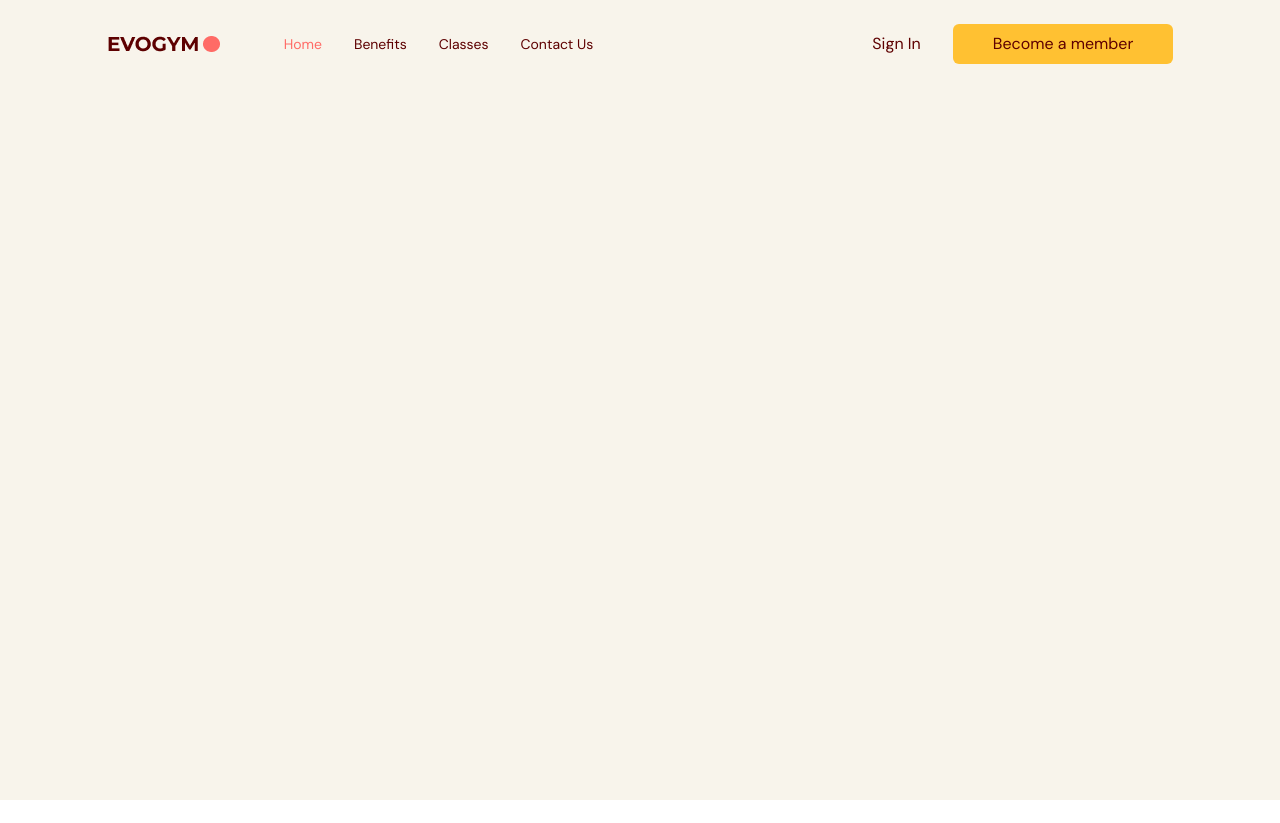
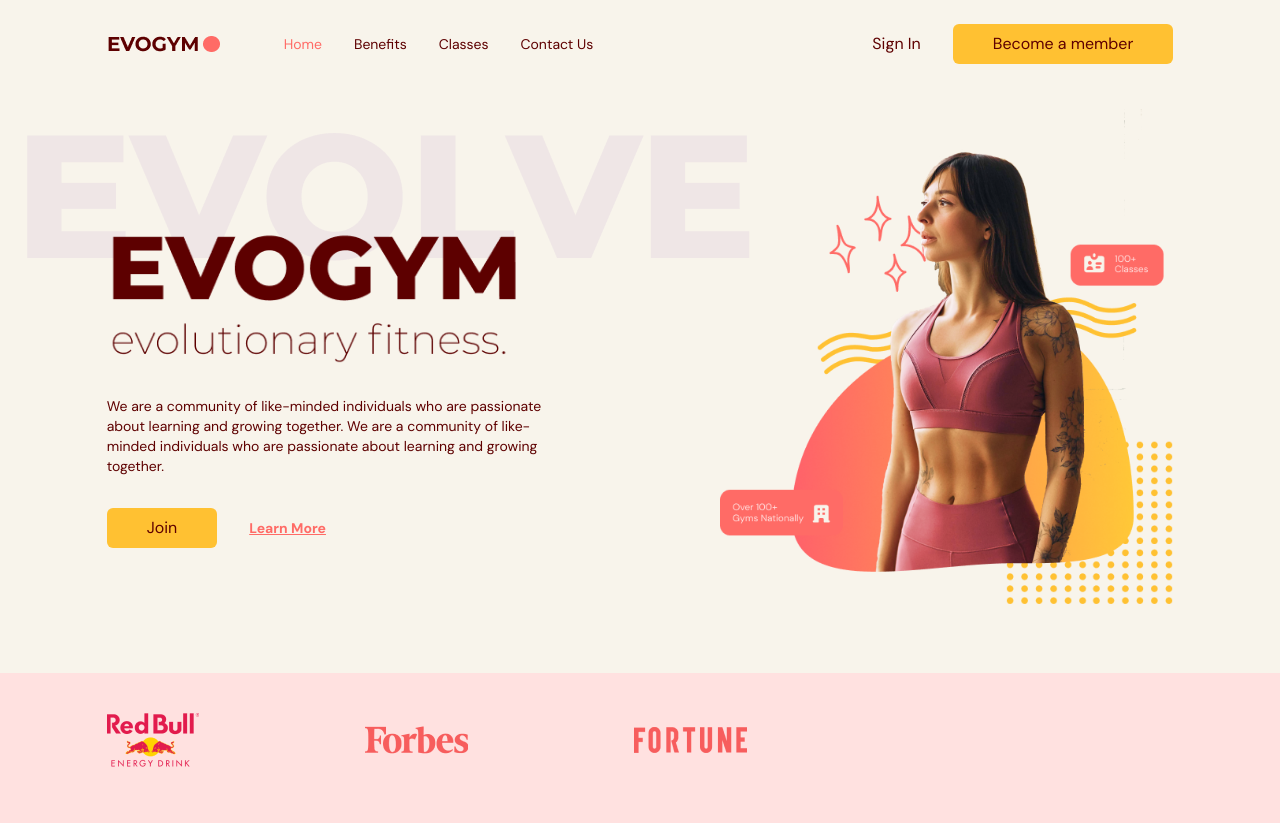
Before and after one commit to skynette/gym, a React (Vite) app: page / in a window 1280 px wide. Before the commit the page ends 800 px from the top, so only its background shows below. Built offline with nearby package versions, Linux system fonts and the light colour scheme.

Commit message:
homepage

```diff
--- a/src/App.tsx
+++ b/src/App.tsx
@@ -1,6 +1,7 @@
 import { useState, useEffect } from "react"
 import Navbar from "@/scenes/Navbar"
 import { SelectedPage } from "@/shared/types"
+import Home from "@/scenes/Home"
 
 
 function App() {
@@ -28,6 +29,7 @@
 				selectedPage={selectedPage}
 				setSelectedPage={setSelectedPage}
 			/>
+			<Home setSelectedPage={setSelectedPage} />
 		</div>
 	)
 }
--- /dev/null
+++ b/src/scenes/Home/index.tsx
@@ -0,0 +1,75 @@
+import useMediaQuery from "@/hooks/useMediaQuery";
+import ActionButton from "@/shared/ActionButton";
+import { SelectedPage } from "@/shared/types";
+import HomePageText from "@/assets/HomePageText.png";
+import HomePageGraphic from "@/assets/HomePageGraphic.png";
+import SponsorRedBull from "@/assets/SponsorRedBull.png";
+import SponsorForbes from "@/assets/SponsorForbes.png";
+import SponsorFortune from "@/assets/SponsorFortune.png";
+import AnchorLink from "react-anchor-link-smooth-scroll";
+
+type Props = {
+	setSelectedPage: (page: SelectedPage) => void;
+}
+
+const Home = ({ setSelectedPage }: Props) => {
+	const isAboveMediumScreens = useMediaQuery("(min-width: 1060px)")
+
+	return (
+		<section
+			id="home"
+			className="gap-16 bg-gray-20 py-10 md:h-full md:pb-0"
+		>
+			{/* IMAGE AND MAIN HEADER */}
+			<div className="md:flex mx-auto w-5/6 items-center justify-center md:h-5/6">
+				{/* MAIN HEADER */}
+				<div className="z-10 mt-32 md:basis-3/5">
+					{/* HEADINGS */}
+					<div className="md:-mt-20">
+						<div className="relative">
+							<div className="before:absolute before:-top-20  before:-left-20 before:z-[-1] md:before:content-evolvetext">
+								<img alt="home-page-text" src={HomePageText} />
+							</div>
+						</div>
+
+						<p className="mt-8 text-sm">
+							We are a community of like-minded individuals who are passionate about learning and growing together. We are a community of like-minded individuals who are passionate about learning and growing together.
+						</p>
+					</div>
+
+					{/* ACTION BUTTON */}
+					<div className="mt-8 flex items-center gap-8">
+						<ActionButton setSelectedPage={setSelectedPage}>Join</ActionButton>
+						<AnchorLink
+							className="text-sm font-bold text-primary-500 underline hover:text-secondary-500"
+							onClick={() => setSelectedPage(SelectedPage.ContactUs)}
+							href={`#${SelectedPage.ContactUs}`}
+						>
+							<p>Learn More</p>
+						</AnchorLink>
+					</div>
+				</div>
+
+				{/* IMAGE */}
+				<div className="flex basis-3/5 justify-center md:z-10 md:ml-40 mt:-16 md:justify-end">
+					<img alt="home-page-graphic" src={HomePageGraphic} />
+				</div>
+			</div>
+
+			{/* SPONSORS */}
+			{isAboveMediumScreens && (
+				<div className="h-[150px] w-full bg-primary-100 py-10">
+					<div className="mx-auto w-5/6">
+						<div className="flex w-3/5 items-center justify-between gap-8">
+							<img alt="sponsor-red-bull" src={SponsorRedBull} />
+							<img alt="sponsor-forbes" src={SponsorForbes} />
+							<img alt="sponsor-fortune" src={SponsorFortune} />
+						</div>
+					</div>
+				</div>
+			)}
+		</section>
+	)
+}
+
+export default Home
```
